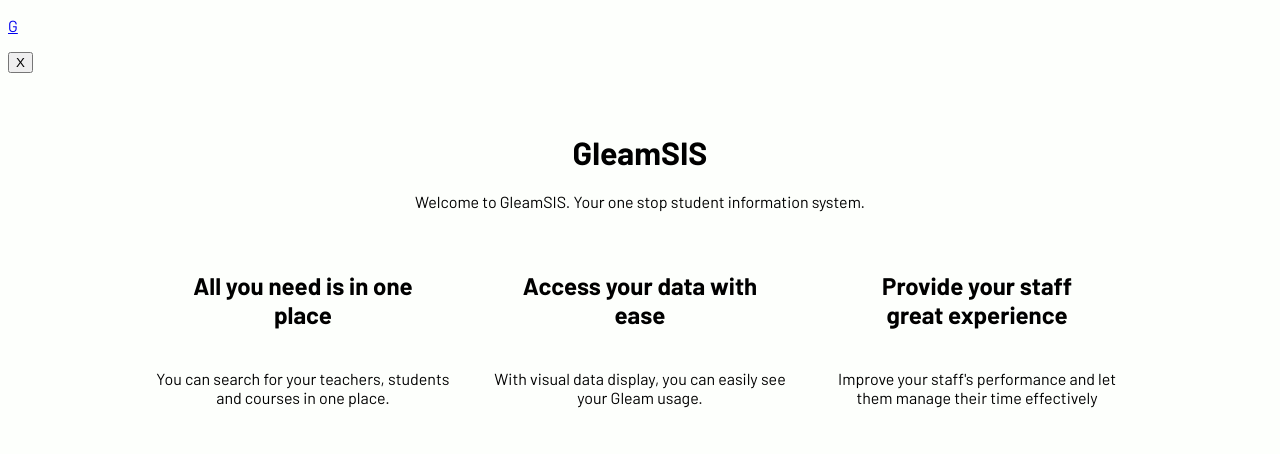
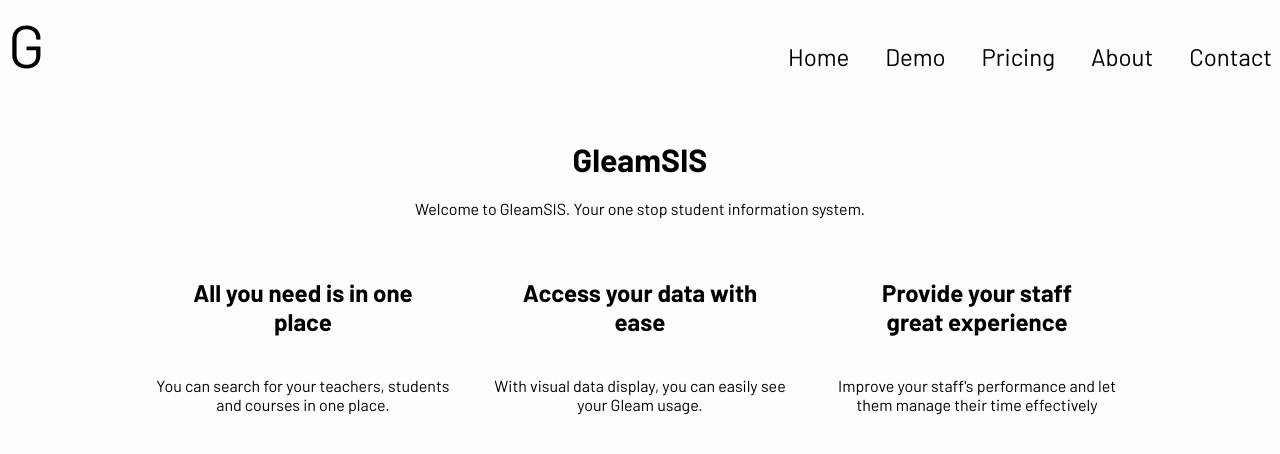
Before and after one commit to yusufalp/gleamsis-client, a React (Create React App) app: page / in a window 1280 px wide. Shown: the top 454 px of the page. Built offline with nearby package versions, Linux system fonts and the light colour scheme; no server answers.

Commit message:
New navbar design

```diff
--- /dev/null
+++ b/src/Navbar/Navbar.css
@@ -0,0 +1,73 @@
+nav a,
+nav a:hover,
+nav a:active,
+nav a:visited {
+  color: black;
+  text-decoration: none;
+}
+
+.logo {
+  display: inline;
+  font-size: 40px;
+}
+
+.menu-toggler {
+  position: absolute;
+  right: 8px;
+  top: 10px;
+  display: inline;
+  font-size: 36px;
+  border: none;
+  background-color: transparent;
+}
+
+.navbar-links a {
+  display: block;
+  font-size: 24px;
+  text-align: right;
+  padding-left: 36px;
+  padding-top: 18px;
+  text-decoration: underline;
+}
+
+.navbar-links a:focus {
+  color: #FF0022;
+  text-decoration: none;
+}
+
+.logo-part {
+  opacity: 0;
+}
+
+.logo-part:hover{
+  opacity: 1;
+}
+
+@media all and (min-width: 850px) {
+  .menu-toggler {
+    display: none;
+    font-size: 54px;
+  }
+
+  .navbar-links {
+    display: inline;
+    position: absolute;
+    right: 8px;
+    top: 42px;
+    margin: auto;
+    text-align: right;
+  }
+
+  .navbar-links a {
+    display: inline;
+    text-decoration: none;
+  }
+
+  .navbar-links a:hover {
+    text-decoration: underline;
+  }
+
+  .logo {
+    font-size: 60px;
+  }
+}
--- a/src/Navbar/Navbar.js
+++ b/src/Navbar/Navbar.js
@@ -1,5 +1,5 @@
 import React from 'react';
-
+import './Navbar.css'
 import { Link } from 'react-router-dom'
 
 class Navbar extends React.Component {
@@ -14,11 +14,11 @@ class Navbar extends React.Component {
   render() {
     return (
       <nav>
-        <Link to="/"><p className="logo">G</p></Link>
+        <Link to="/"><p className="logo">G<span className="logo-part">leamSIS</span></p></Link>
         <button
           className="menu-toggler"
           onClick={this.handleMenu}
-        >X
+        ><i className="fas fa-chevron-circle-down"></i>
         </button>
         <div
           className={`navbar-links ${this.state.menuVisible ? "open-menu":""}`}>
```
